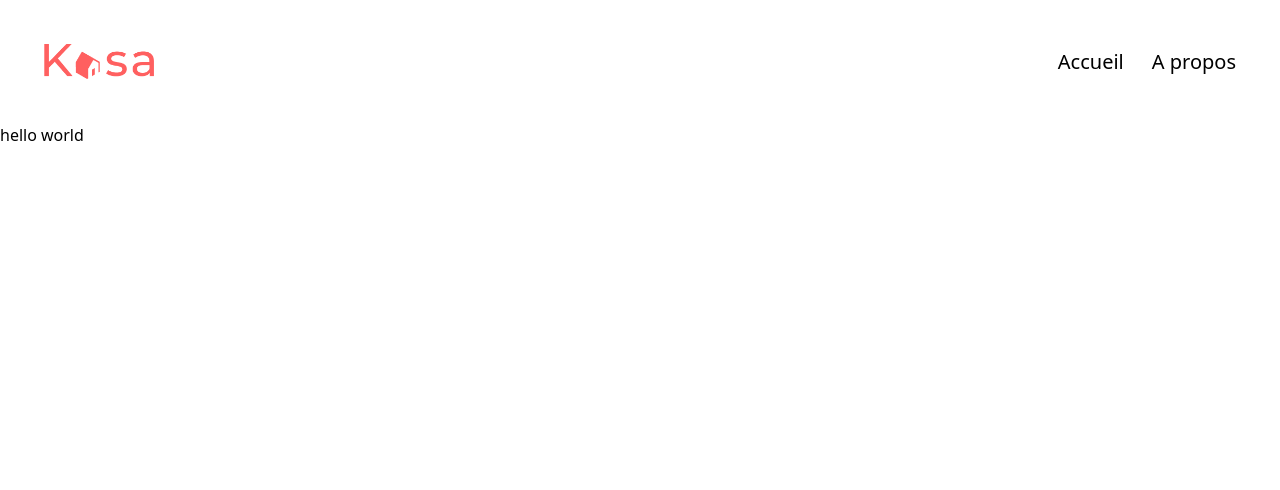
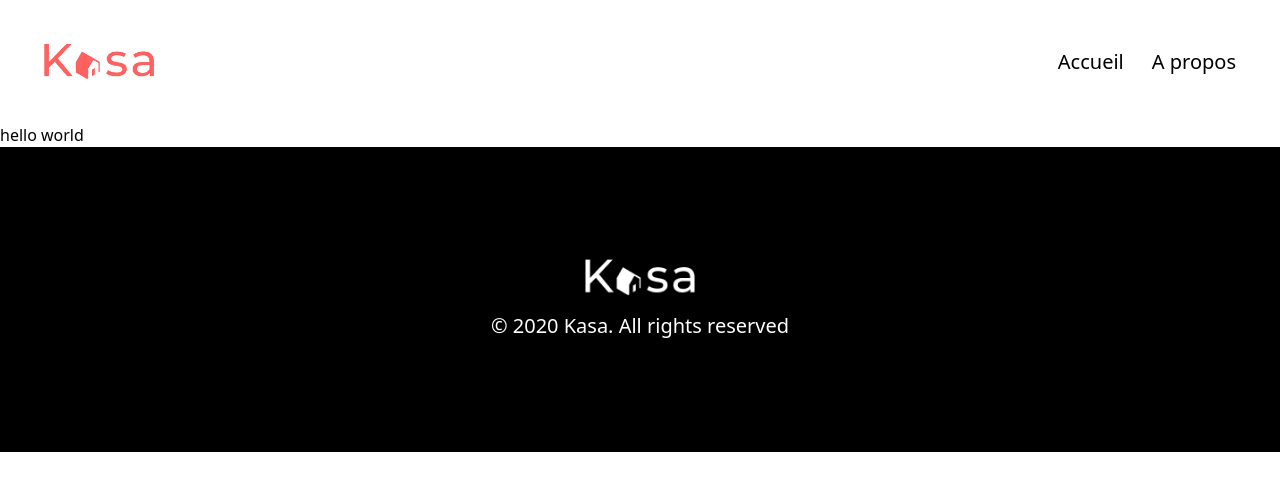
Before and after one commit to Karlito14/kasa-nextJs, a Next.js app: page / in a window 1280 px wide. Shown: the top 490 px of the page. Built offline with nearby package versions, Linux system fonts and the light colour scheme.

Commit message:
réalisation du footer

```diff
--- /dev/null
+++ b/app/components/Footer/Footer.tsx
@@ -0,0 +1,13 @@
+import Image from 'next/image';
+import logo from '@/public/assets/logo-white.png';
+
+export const Footer = () => {
+    return (
+        <footer className='flex justify-center bg-black text-white px-8 py-28'>
+            <div className='flex flex-col text-center items-center'>
+                <Image width={110} height={45} src={logo} alt='kasa blanc' className='mb-4'/>
+                <p className='text-xs md:text-xl'>© 2020 Kasa. All rights reserved</p>
+            </div>
+        </footer>
+    );
+};
--- a/app/layout.tsx
+++ b/app/layout.tsx
@@ -1,3 +1,4 @@
+import { Footer } from './components/Footer/Footer';
 import { Header } from './components/Header/header';
 import './globals.css';
 
@@ -11,6 +12,7 @@ export default function RootLayout({
             <body>
                 <Header />
                 {children}
+                <Footer />
             </body>
         </html>
     );
```
